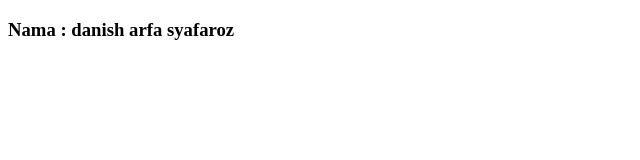
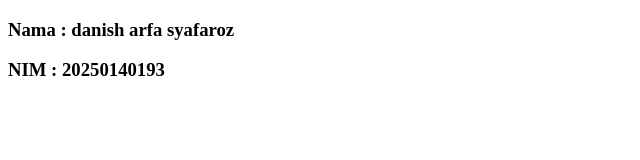
Before and after one commit to dashborr/193_WeatherApi, a website: page public/index.html in a window 1280 px wide. Shown: the whole page, without its empty margins (0-640 px from the left). Drawn offline with Linux system fonts and the light colour scheme.

Commit message:
menambahkan nim

```diff
--- a/public/index.html
+++ b/public/index.html
@@ -8,3 +8,4 @@
 <body>
 
     <h3>Nama : danish arfa syafaroz  </h3>
+    <h3>NIM : 20250140193 </h3>
```
Also changed, not shown: 1 other file.
